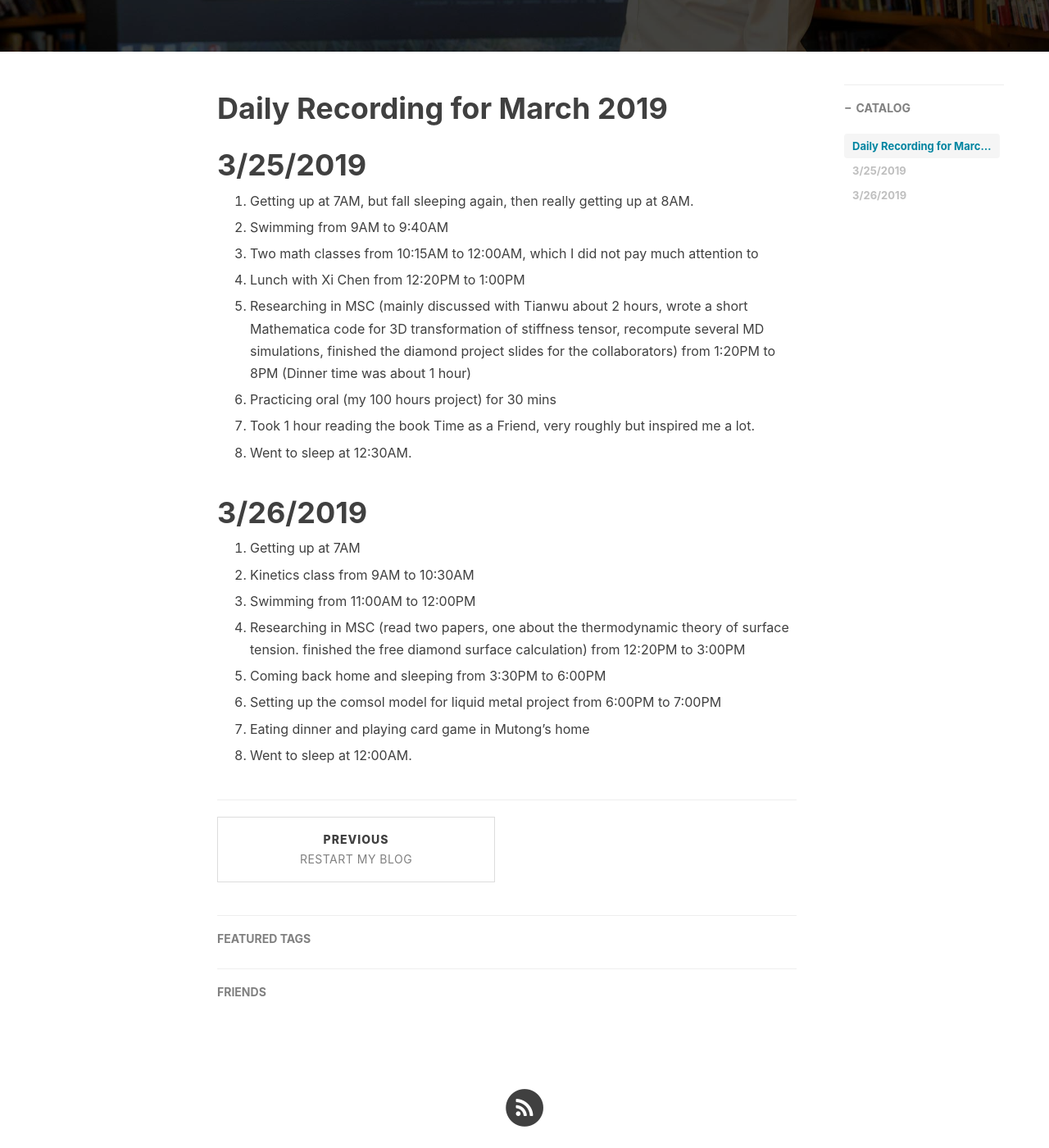
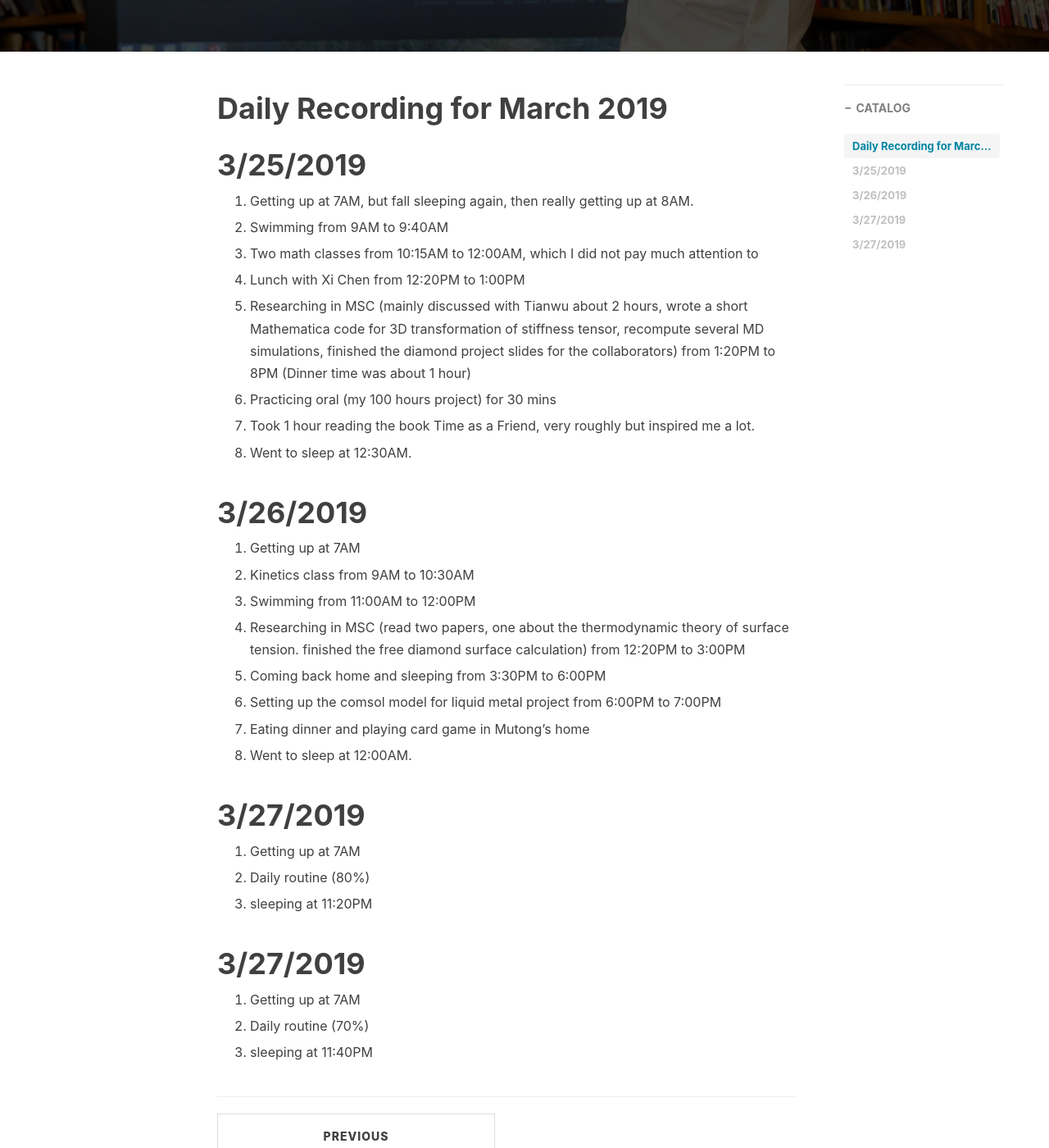
Before and after one commit to lichanghao/lichanghao.github.io.old, a Jekyll site: the page built from _posts/2019-03-26-Daily Recording March.md, in a window 1280 px wide and 1400 px high, scrolled down 394 px. Shown: the whole window at 82% size. Built offline with Jekyll 4.4.1, drawn with Linux system fonts in a browser that asks for light colours; nearby versions of some CDN libraries; comment, search, counter and statistics services are not loaded.

Commit message:
nothing to say

```diff
--- a/_posts/2019-03-26-Daily Recording March.md
+++ b/_posts/2019-03-26-Daily Recording March.md
@@ -48,3 +48,19 @@ author:            Changhao Li
 7. Eating dinner and playing card game in Mutong's home
 
 8. Went to sleep at 12:00AM.
+
+# 3/27/2019
+
+1. Getting up at 7AM
+
+2. Daily routine (80%)
+
+3. sleeping at 11:20PM
+
+# 3/27/2019
+
+1. Getting up at 7AM
+
+2. Daily routine (70%)
+
+3. sleeping at 11:40PM
```
